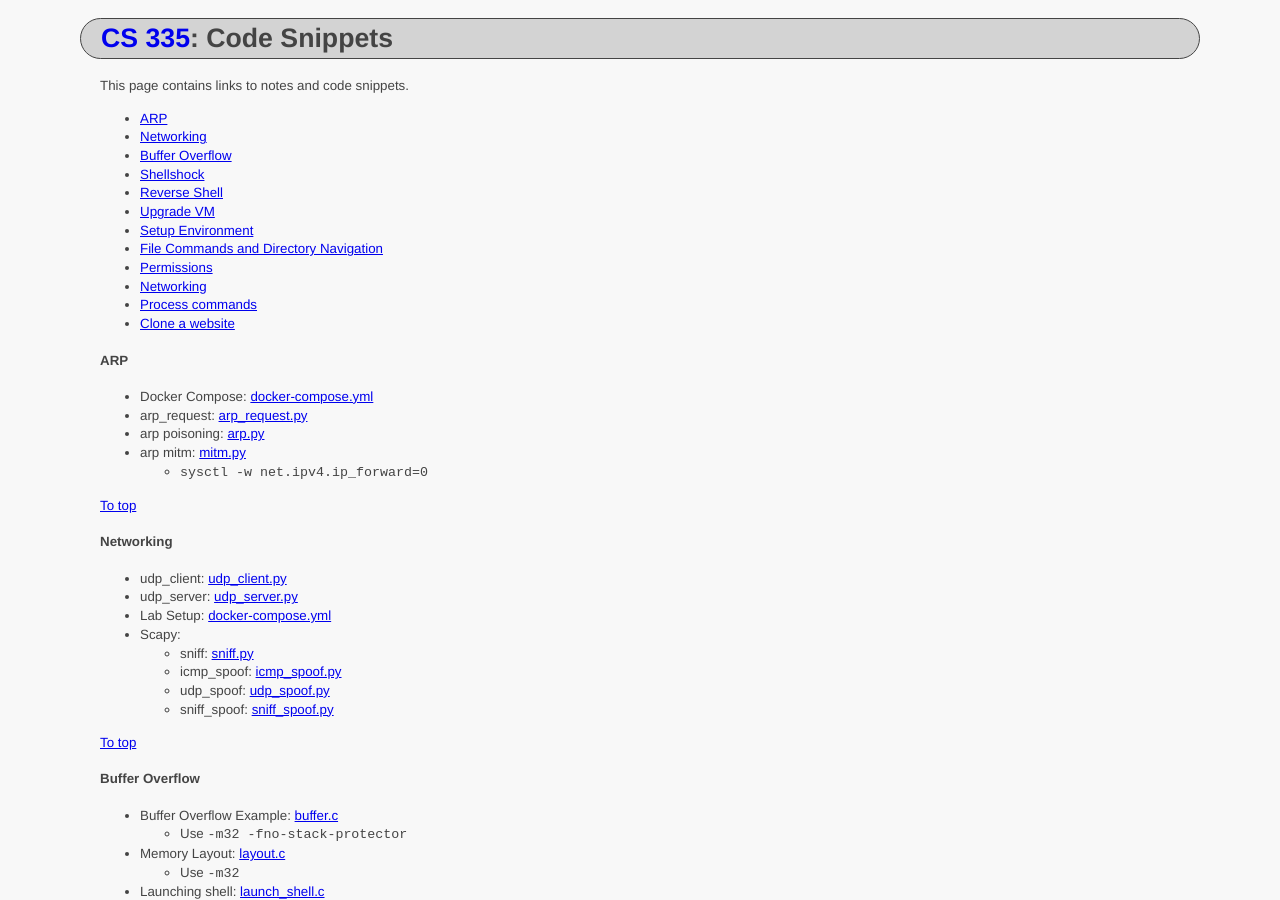
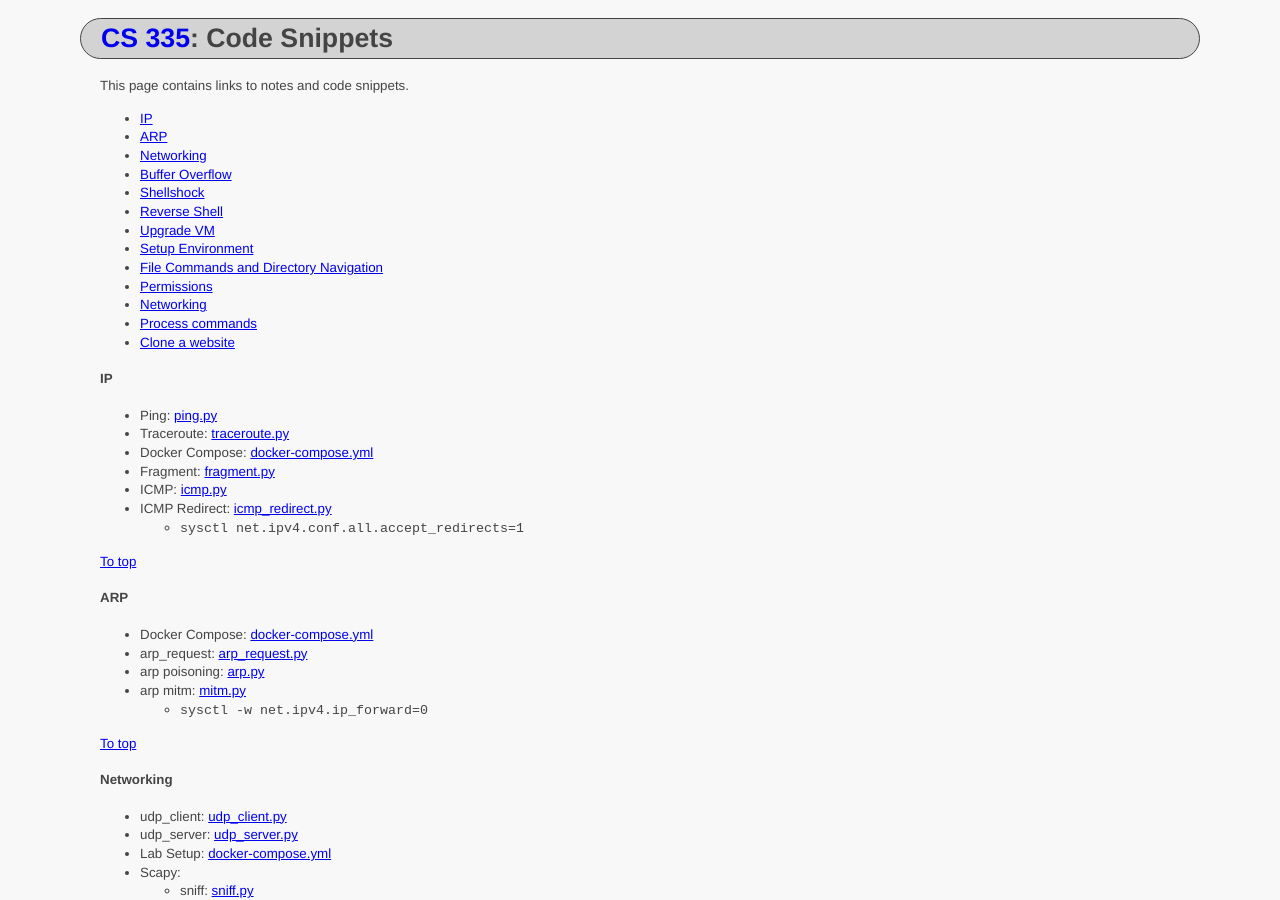
Before and after one commit to ycpcs/cs335-spring2025, a Jekyll site: the page built from notes/index.md, in a window 1280 px wide and 900 px high. Built offline with Jekyll 4.4.1, drawn with Linux system fonts in a browser that asks for light colours.

Commit message:
add notes

````diff
--- a/notes/index.md
+++ b/notes/index.md
@@ -6,6 +6,7 @@ title: "Code Snippets"
 
 This page contains links to notes and code snippets.
 
+- [IP](#ip)
 - [ARP](#arp)
 - [Networking](#networking)
 - [Buffer Overflow](#buffer-overflow)
@@ -18,6 +19,17 @@ This page contains links to notes and code snippets.
 - [Networking](#networking-1)
 - [Process commands](#process-commands)
 - [Clone a website](#clone-a-website)
+
+#### IP
+- Ping: <a href=".\ip\ping.txt" target="_blank">ping.py</a>
+- Traceroute: <a href=".\ip\traceroute.txt" target="_blank">traceroute.py</a>
+- Docker Compose: <a href=".\ip\docker-compose.yml" target="_blank">docker-compose.yml</a>
+- Fragment: <a href=".\ip\fragment.txt" target="_blank">fragment.py</a>
+- ICMP: <a href=".\ip\icmp.txt" target="_blank">icmp.py</a>
+- ICMP Redirect: <a href=".\ip\icmp_redirect.txt" target="_blank">icmp_redirect.py</a>
+  - ```sysctl net.ipv4.conf.all.accept_redirects=1```
+
+<a href="#">To top</a>
 
 #### ARP
 - Docker Compose: <a href=".\arp\docker-compose.yml" target="_blank">docker-compose.yml</a>
````
